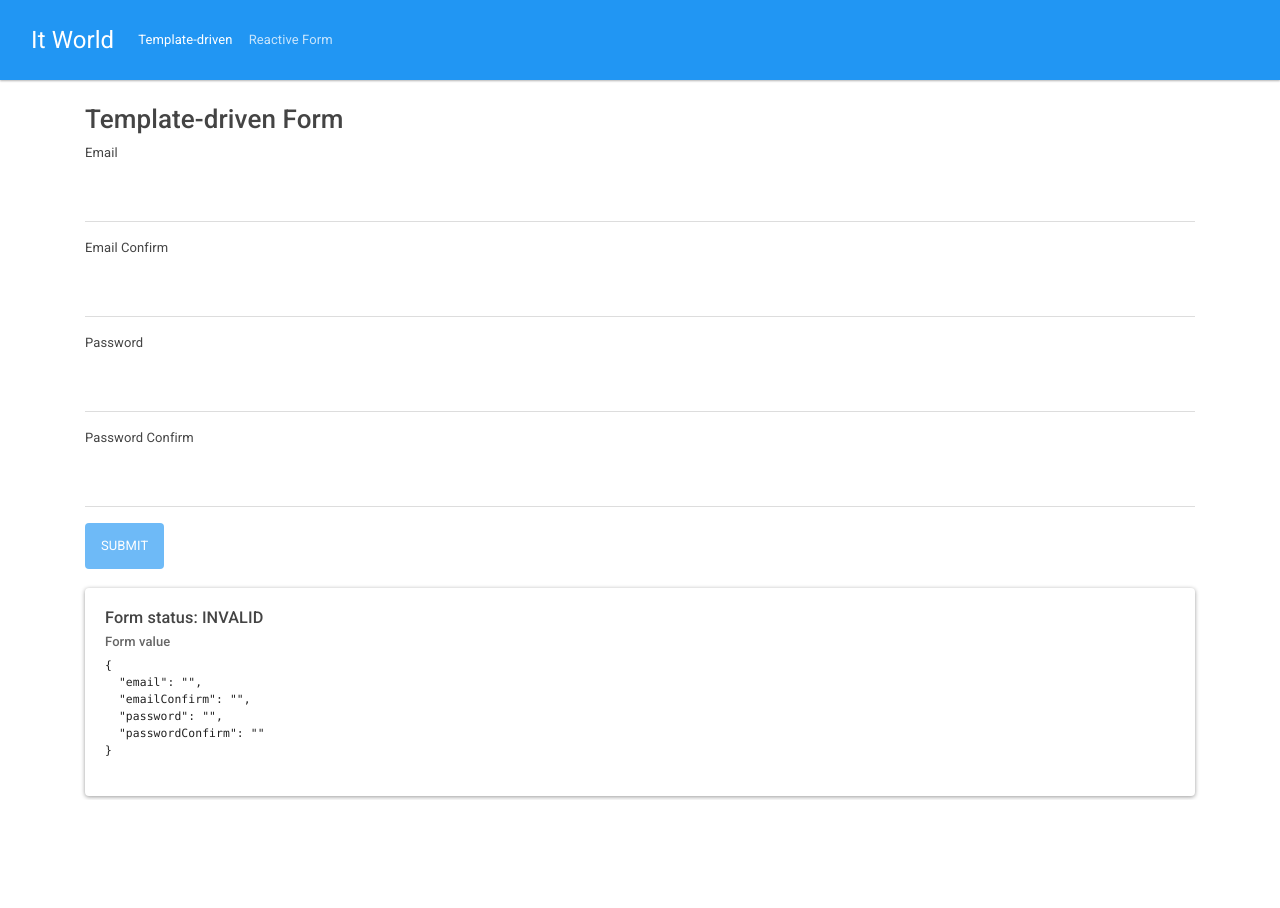
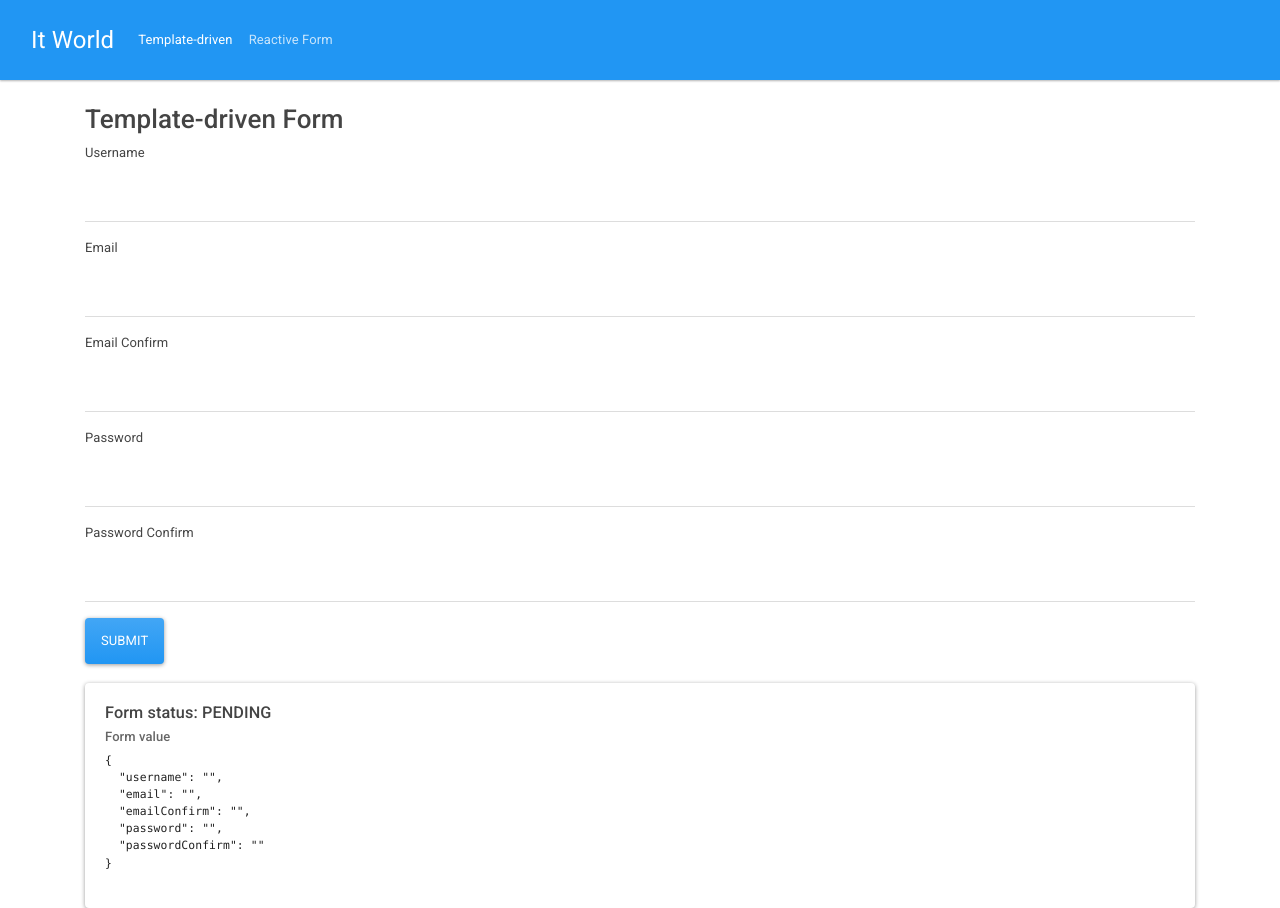
Before and after one commit to andrelsa/crud-angular, an Angular app: page / in a window 1280 px wide. Before the commit the page ends 800 px from the top, so only its background shows below. Built offline with nearby package versions, Linux system fonts and the light colour scheme; no server answers.

Commit message:
Async Validator - Unique username validation

```diff
--- a/src/app/reactive-form/reactive-form.component.html
+++ b/src/app/reactive-form/reactive-form.component.html
@@ -1,5 +1,12 @@
 <h2>Reactive Form</h2>
 <form [formGroup]="reactiveForm">
+  <div class="form-group">
+    <label>Username</label>
+    <input type="text" class="form-control" formControlName="username">
+    <div class="text-danger" *ngIf="username.invalid && (username.dirty || username.touched)">
+      Username already exists
+    </div>
+  </div>
   <div class="form-group">
     <label>Email</label>
     <input type="email" class="form-control" formControlName="email">
--- a/src/app/reactive-form/reactive-form.component.ts
+++ b/src/app/reactive-form/reactive-form.component.ts
@@ -3,6 +3,7 @@ import {FormBuilder, FormGroup, Validators} from '@angular/forms';
 import {compareValidator} from '../shared/compare-validator.directive';
 import {UserService} from '../shared/user.service';
 import {uniqueEmailValidator} from '../shared/unique-email-validator.directive';
+import {uniqueUsernameValidator} from '../shared/unique-username-validator.directive';
 
 @Component({
   selector: 'app-reactive-form',
@@ -24,6 +25,10 @@ export class ReactiveFormComponent implements OnInit {
 
   createForm() {
     this.reactiveForm = this.fb.group({
+      username: ['',
+        null, // sync validation
+        uniqueUsernameValidator(this.userService) // async validation
+      ],
       email: ['',
         Validators.required, // sync validation
         uniqueEmailValidator(this.userService) // async validation
@@ -35,6 +40,10 @@ export class ReactiveFormComponent implements OnInit {
       password: ['', Validators.required],
       passwordConfirm: ['', [Validators.required, compareValidator('password')]],
     });
+  }
+
+  get username() {
+    return this.reactiveForm.get('username');
   }
 
   get email() {
--- /dev/null
+++ b/src/app/shared/unique-username-validator.directive.ts
@@ -0,0 +1,30 @@
+import {Directive} from '@angular/core';
+import {UserService} from './user.service';
+import {AbstractControl, AsyncValidator, AsyncValidatorFn, NG_ASYNC_VALIDATORS, ValidationErrors} from '@angular/forms';
+import {Observable} from 'rxjs';
+import {map} from 'rxjs/operators';
+
+export function uniqueUsernameValidator(userService: UserService): AsyncValidatorFn {
+  return (c: AbstractControl): Promise<ValidationErrors | null> | Observable<ValidationErrors | null> => {
+    return userService.getByUserByUsername(c.value).pipe(
+      map(users => {
+        return users && users.length > 0 ? {'uniqueUsername': true} : null;
+      })
+    );
+  };
+}
+
+@Directive({
+  selector: '[uniqueUsername]',
+  providers: [{provide: NG_ASYNC_VALIDATORS, useExisting: UniqueUsernameValidatorDirective, multi: true}]
+})
+export class UniqueUsernameValidatorDirective {
+
+  constructor(private userService: UserService) {
+  }
+
+  validate(c: AbstractControl): Promise<ValidationErrors | null> | Observable<ValidationErrors | null> {
+    return uniqueUsernameValidator(this.userService)(c);
+  }
+
+}
--- a/src/app/shared/unique-username.directive.ts
+++ /dev/null
@@ -1,10 +0,0 @@
-import { Directive } from '@angular/core';
-
-@Directive({
-  selector: '[appUniqueUsername]'
-})
-export class UniqueUsernameDirective {
-
-  constructor() { }
-
-}
--- a/src/app/shared/user.service.ts
+++ b/src/app/shared/user.service.ts
@@ -1,5 +1,5 @@
 import {Injectable} from '@angular/core';
-import {HttpClient} from '@angular/common/http';
+import {HttpClient, HttpParams} from '@angular/common/http';
 import {map, tap} from 'rxjs/operators';
 
 @Injectable({
@@ -20,7 +20,8 @@ export class UserService {
         const newUsers = [];
         for (let user of users) {
           const email = user.email;
-          newUsers.push({email: email});
+          const username = user.username;
+          newUsers.push({email: email, username: username});
         }
         return newUsers;
       }),
@@ -31,4 +32,13 @@ export class UserService {
   getByUserByEmail(email: string) {
     return this.http.get<any[]>(`${this.url}?email=${email}`);
   }
+
+  getByUserByUsername(userName: string) {
+    // return this.http.get<any[]>(`${this.url}?userName=${userName}`);
+
+    // HttpParams
+    return this.http.get<any[]>(this.url, {
+      params: new HttpParams().set('username', userName)
+    });
+  }
 }
--- a/src/app/td-form/td-form.component.html
+++ b/src/app/td-form/td-form.component.html
@@ -1,5 +1,12 @@
 <h2>Template-driven Form</h2>
 <form #f="ngForm">
+  <div class="form-group">
+    <label>Username</label>
+    <input type="text" class="form-control" name="username" ngModel #username="ngModel" uniqueUsername>
+    <div class="text-danger" *ngIf="username.invalid && (username.dirty || username.touched)">
+       Username already exists
+    </div>
+  </div>
   <div class="form-group">
     <label>Email</label>
     <input type="email" class="form-control" name="email" ngModel #email="ngModel" required uniqueEmail>
```
Also changed, not shown: src/app/app.module.ts (+10 -10 lines).
